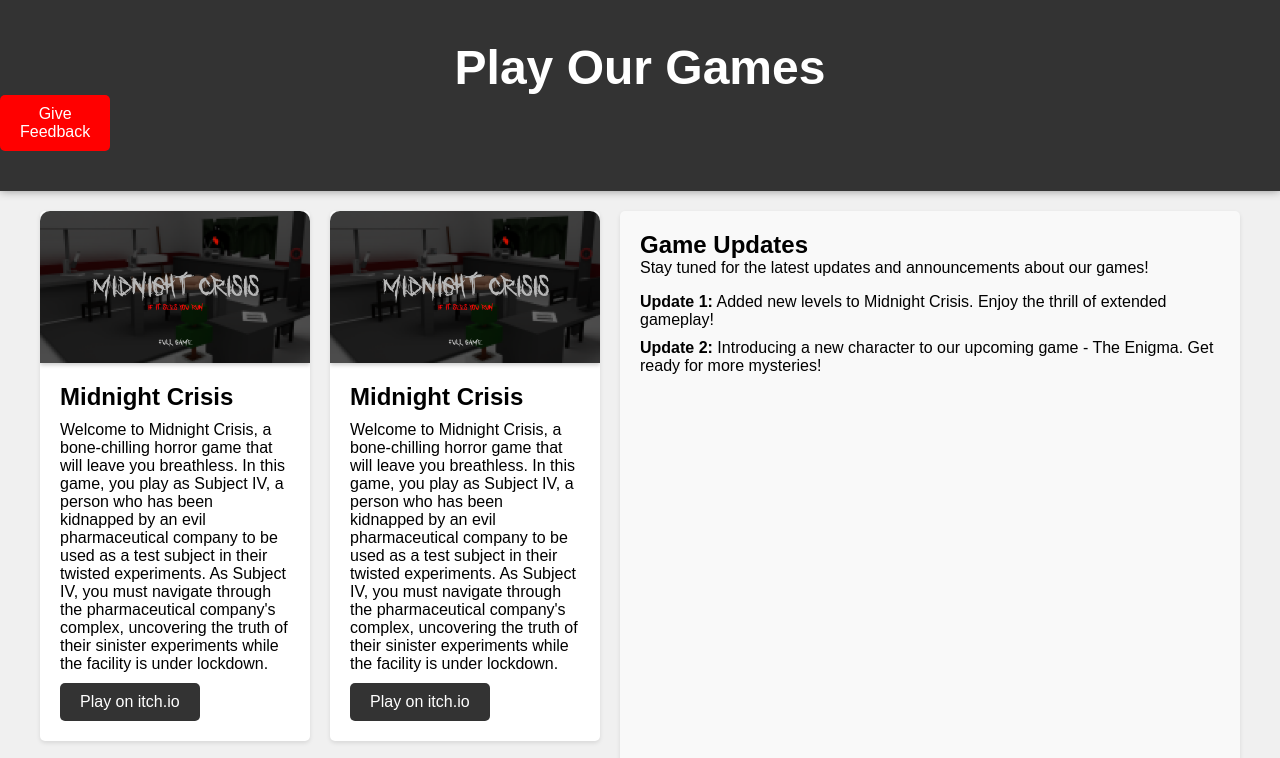
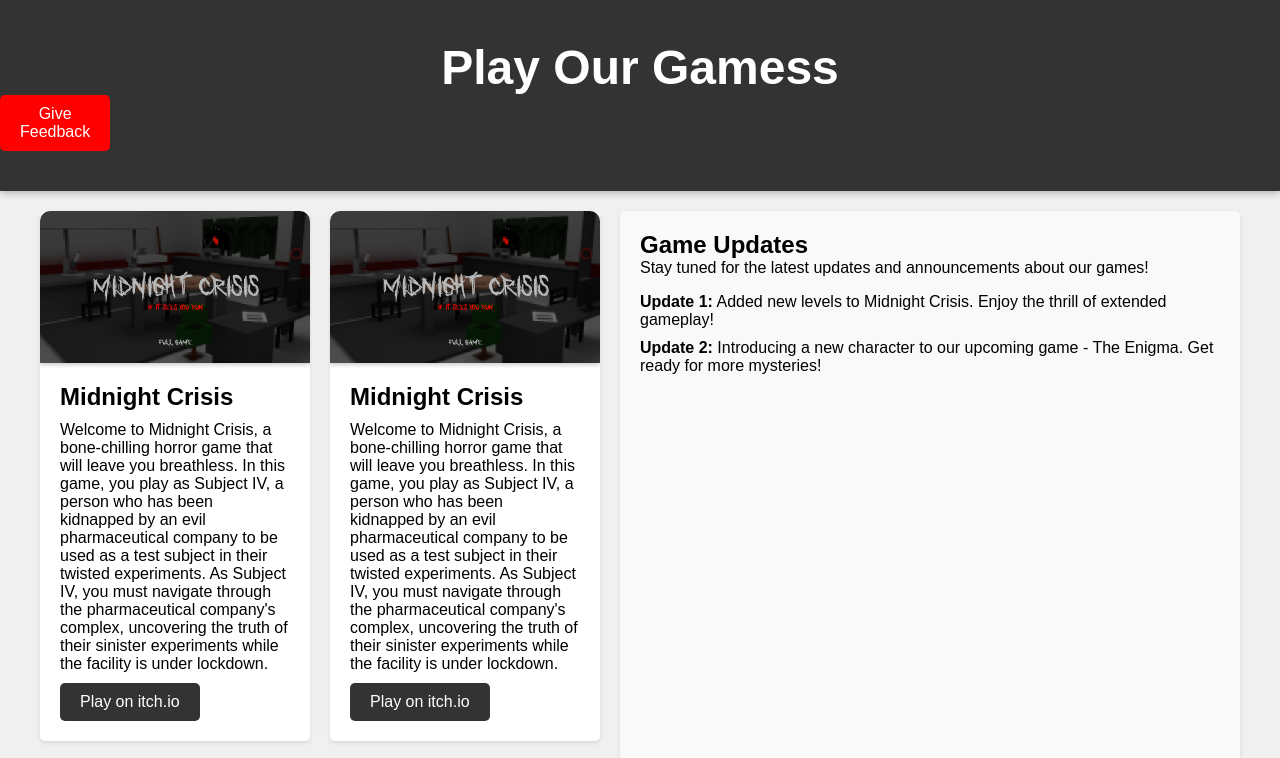
Before and after one commit to Stan006/Website, a plain HTML site: page index.html in a window 1280 px wide. Shown: the top 758 px of the page. Drawn offline with Linux system fonts and the light colour scheme.

Commit message:
Update index.html

```diff
--- a/index.html
+++ b/index.html
@@ -11,7 +11,7 @@
 
 <body>
     <header>
-        <h1>Play Our Games</h1>
+        <h1>Play Our Gamess</h1>
          <a class="feedback-button" href="feedback.html" target="_blank">Give Feedback</a>
     </header>
 
```
